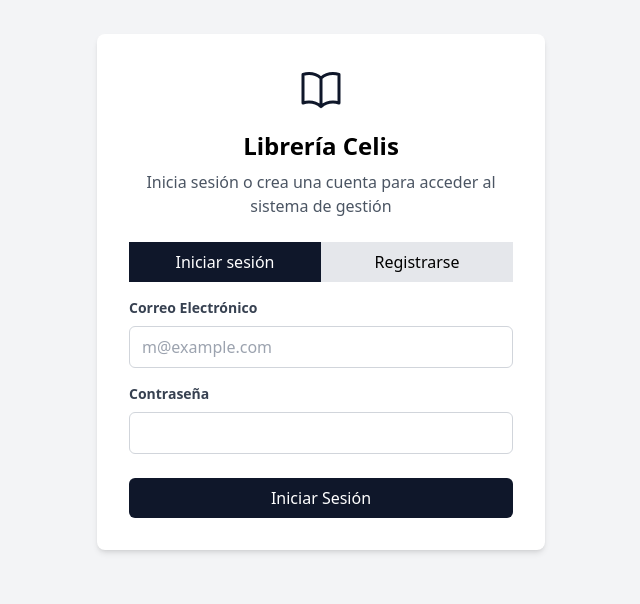
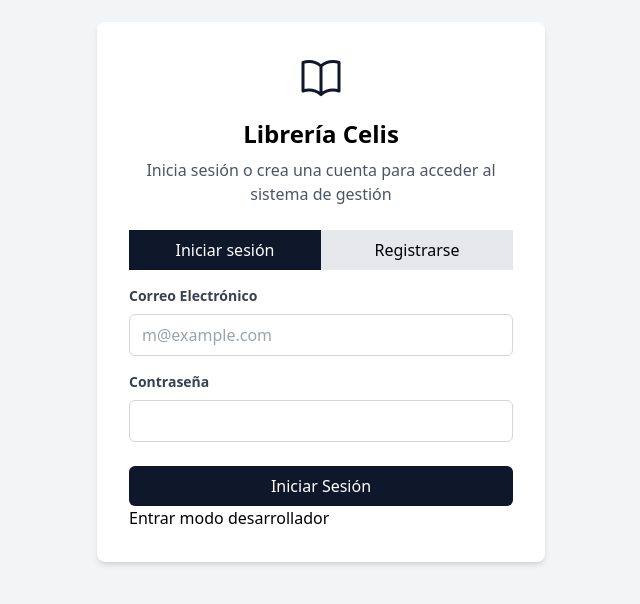
Before and after one commit to zentoo31/celisLibreriaFrontend, an Angular app: page /home in a window 1280 px wide. Shown: the part 108-712 px from the top of the page, without its empty margins (319-959 px from the left). Built offline with nearby package versions, Linux system fonts and the light colour scheme.

Commit message:
23/09/24

```diff
--- a/src/app/main-components/validation/validation.component.html
+++ b/src/app/main-components/validation/validation.component.html
@@ -60,6 +60,7 @@
                 class="w-full bg-slate-900 text-white py-2 px-4 rounded-md hover:bg-blue-700 focus:outline-none focus:ring-2 focus:ring-blue-600 focus:ring-opacity-50 disabled:opacity-50"
                 > Iniciar Sesión</button>
             }
+            <a [routerLink]="['/system']">Entrar modo desarrollador</a>
         </form>
     </div>
 </div>
```
